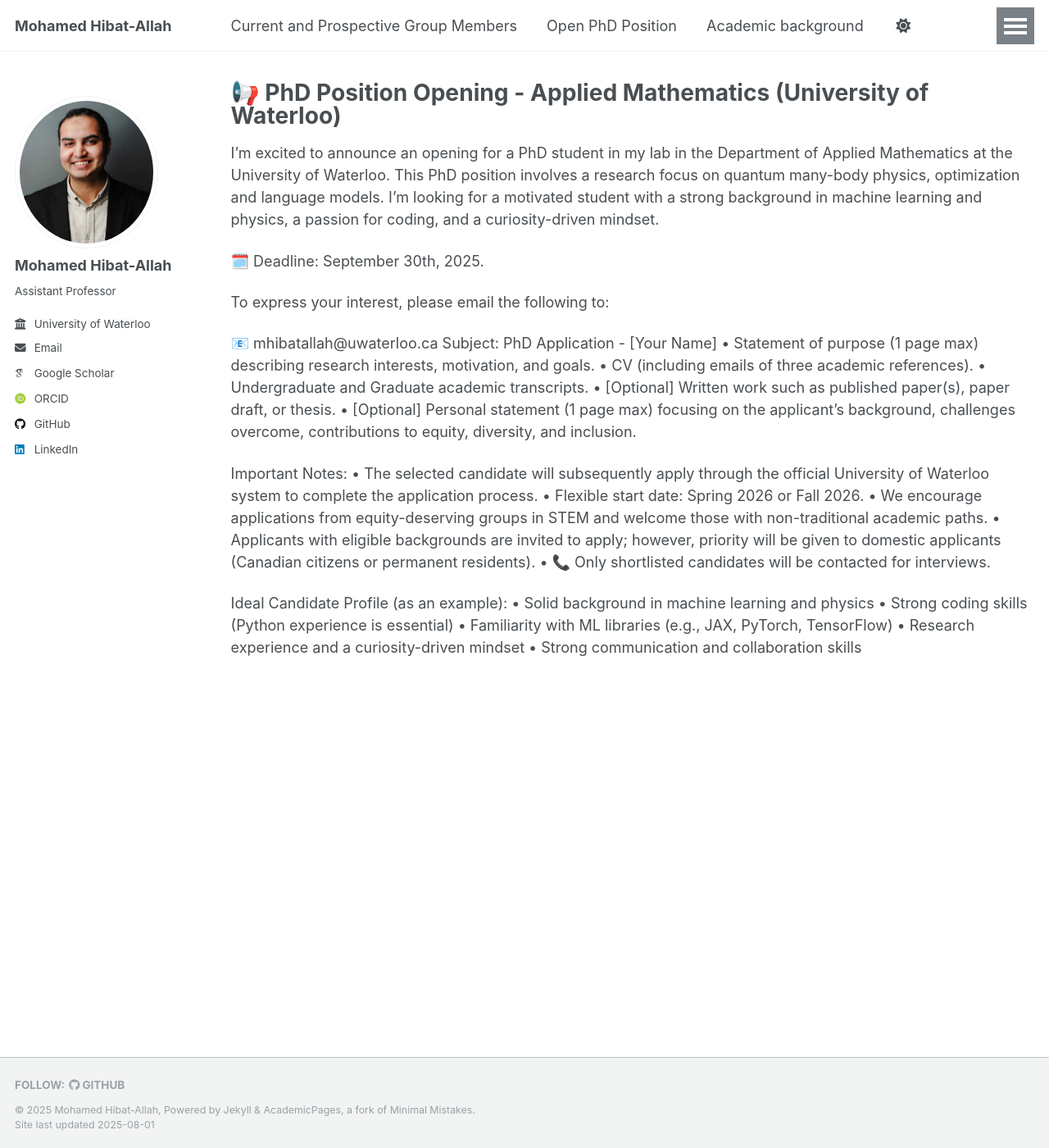
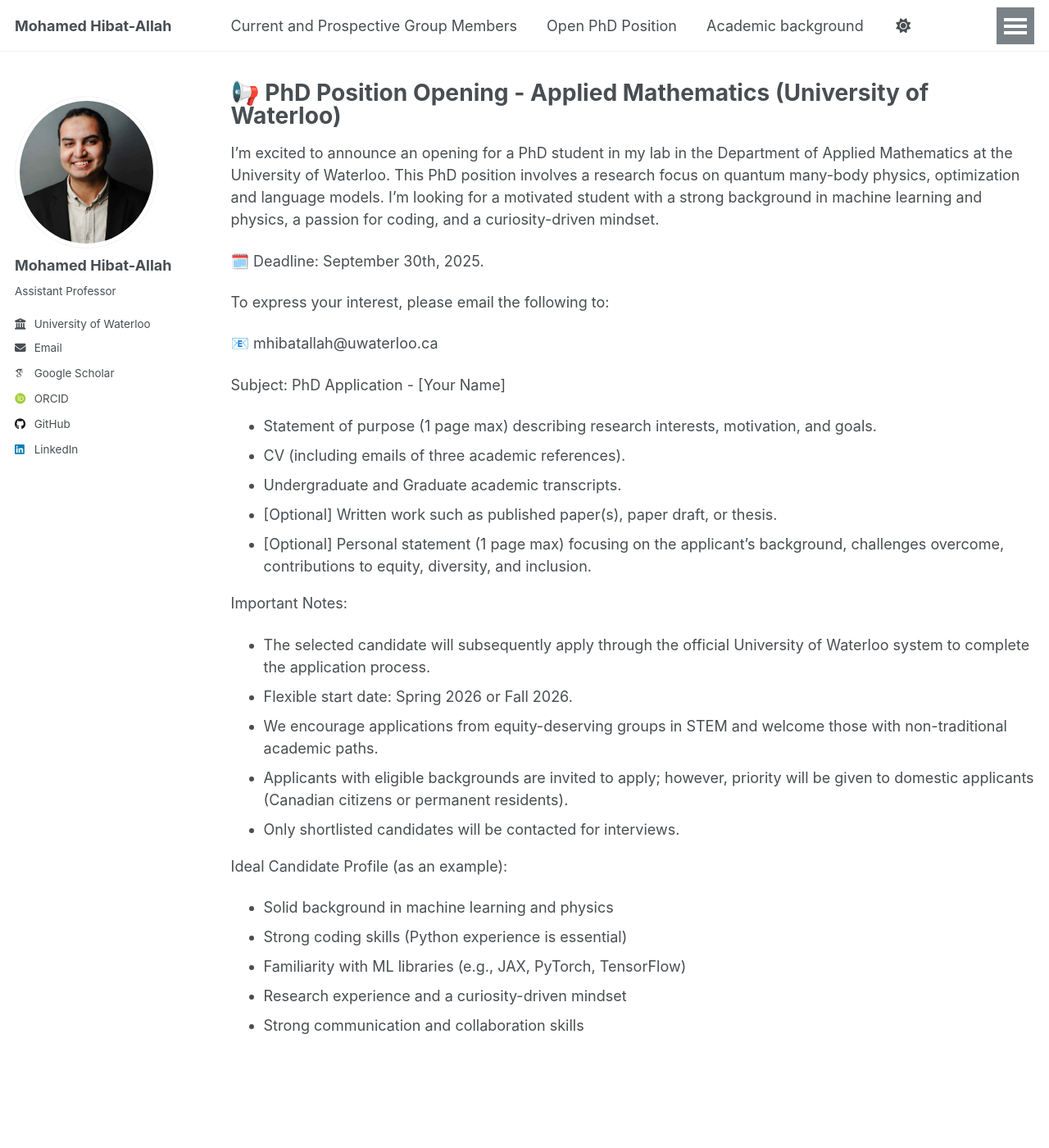
Before and after one commit to mhibatallah/mhibatallah.github.io, a Jekyll site: the page built from _pages/PhDPosition.md, in a window 1280 px wide and 1400 px high. Shown: the whole window at 82% size. Built offline with Jekyll 4.4.1, drawn with Linux system fonts in a browser that asks for light colours; some web fonts are replaced; a script that is not in the unit is left out.

Commit message:
update phd position page

```diff
--- a/_pages/PhDPosition.md
+++ b/_pages/PhDPosition.md
@@ -12,23 +12,26 @@ I’m looking for a motivated student with a strong background in machine learni
 To express your interest, please email the following to:
 
 📧 mhibatallah@uwaterloo.ca
+
 Subject: PhD Application - [Your Name]
-•	Statement of purpose (1 page max) describing research interests, motivation, and goals.
-•	CV (including emails of three academic references).
-•	Undergraduate and Graduate academic transcripts.
-•	[Optional] Written work such as published paper(s), paper draft, or thesis.
-•	[Optional] Personal statement (1 page max) focusing on the applicant’s background, challenges overcome, contributions to equity, diversity, and inclusion.
+
+* Statement of purpose (1 page max) describing research interests, motivation, and goals.
+* CV (including emails of three academic references).
+* Undergraduate and Graduate academic transcripts.
+* [Optional] Written work such as published paper(s), paper draft, or thesis.
+* [Optional] Personal statement (1 page max) focusing on the applicant’s background, challenges overcome, contributions to equity, diversity, and inclusion.
 
 Important Notes:
-•	The selected candidate will subsequently apply through the official University of Waterloo system to complete the application process.
-•	Flexible start date: Spring 2026 or Fall 2026.
-•	We encourage applications from equity-deserving groups in STEM and welcome those with non-traditional academic paths.
-•	Applicants with eligible backgrounds are invited to apply; however, priority will be given to domestic applicants (Canadian citizens or permanent residents).
-•	📞 Only shortlisted candidates will be contacted for interviews.
+
+* The selected candidate will subsequently apply through the official University of Waterloo system to complete the application process.
+* Flexible start date: Spring 2026 or Fall 2026.
+* We encourage applications from equity-deserving groups in STEM and welcome those with non-traditional academic paths.
+* Applicants with eligible backgrounds are invited to apply; however, priority will be given to domestic applicants (Canadian citizens or permanent residents).
+* Only shortlisted candidates will be contacted for interviews.
 
 Ideal Candidate Profile (as an example):
-•	Solid background in machine learning and physics
-•	Strong coding skills (Python experience is essential)
-•	Familiarity with ML libraries (e.g., JAX, PyTorch, TensorFlow)
-•	Research experience and a curiosity-driven mindset
-•	Strong communication and collaboration skills
+* Solid background in machine learning and physics
+* Strong coding skills (Python experience is essential)
+* Familiarity with ML libraries (e.g., JAX, PyTorch, TensorFlow)
+* Research experience and a curiosity-driven mindset
+* Strong communication and collaboration skills
```
